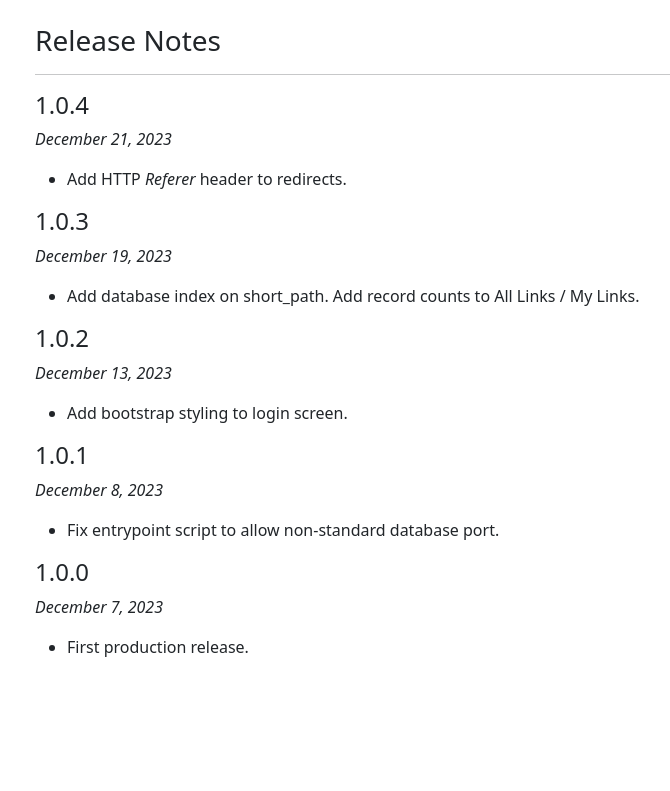
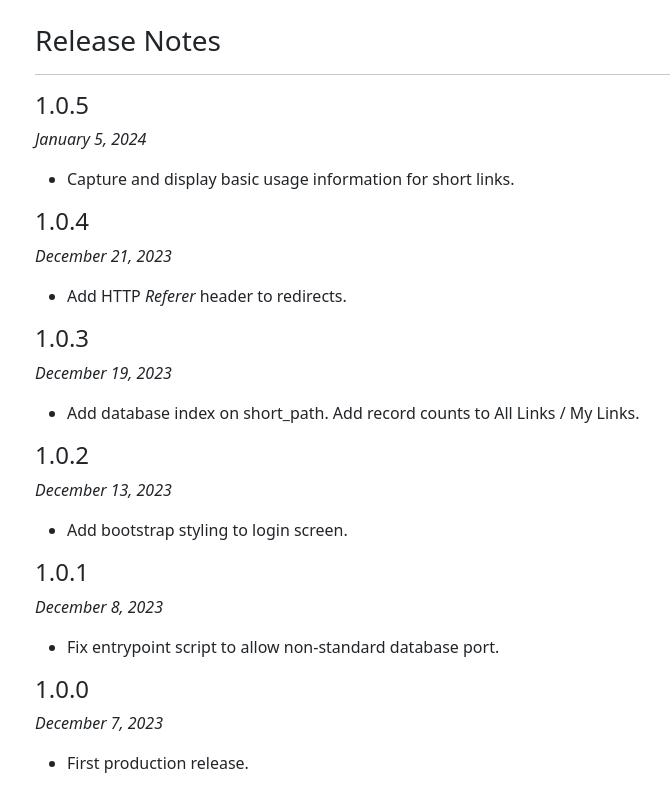
Before and after one commit to UCLALibrary/link-shortener, a Django app: page /release_notes/ in a window 1280 px wide. Shown: the part 46-837 px from the top of the page, without its empty margins (47-717 px from the left). Before the commit the page ends 703 px from the top, so only its background shows below. Run offline with Django 4.2, Linux system fonts and the light colour scheme; the visitor is signed in with stand-in values (Sample User, id 1); parts of the project's set-up code (start-up, migrations or seed data) failed here and were passed over; some libraries are stand-ins or nearby versions.

Commit message:
Bump version to v1.0.5 for release

```diff
--- a/charts/prod-linkshortener-values.yaml
+++ b/charts/prod-linkshortener-values.yaml
@@ -6,7 +6,7 @@ replicaCount: 1
 
 image:
   repository: uclalibrary/link-shortener
-  tag: v1.0.4
+  tag: v1.0.5
   pullPolicy: Always
 
 nameOverride: ""
--- a/shortlinks/templates/shortlinks/release_notes.html
+++ b/shortlinks/templates/shortlinks/release_notes.html
@@ -3,6 +3,14 @@
 {% block content %}
 <h3>Release Notes</h3>
 <hr/>
+
+<h4>1.0.5</h4>
+<p><i>January 5, 2024</i></p>
+<ul>
+    <li>
+        Capture and display basic usage information for short links.
+    </li>
+</ul>
 
 <h4>1.0.4</h4>
 <p><i>December 21, 2023</i></p>
```
